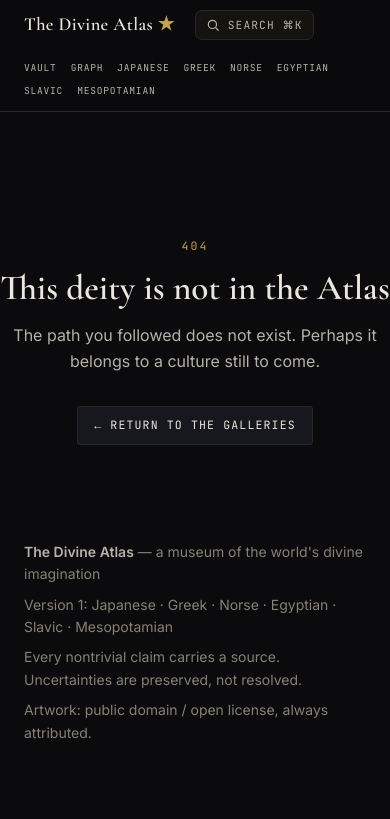
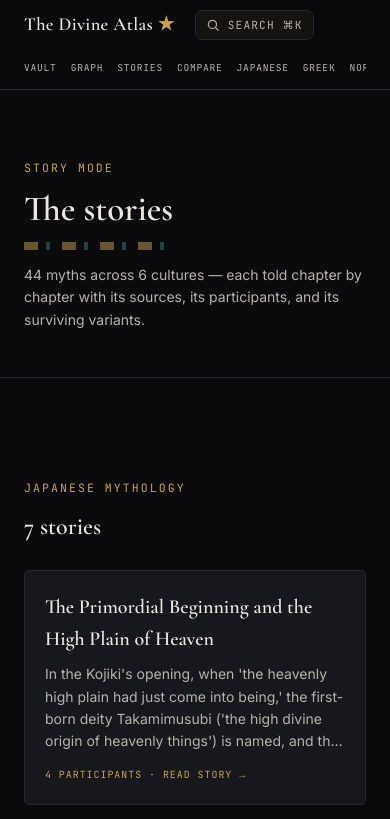
Before and after one commit to signature0/divine-atlas, a Next.js app: page /stories in a window 390 px wide. Before the commit this address had no page. Shown: the top 819 px of the page. Built offline with nearby package versions, Linux system fonts and the light colour scheme.

Commit message:
DES-003: nav per IA — add Stories + Compare, build /stories index, mobile links as scrollable strip (no orphan wrap row); Map/Timeline left out (BACKLOG)

```diff
--- a/app/components/TopNav.tsx
+++ b/app/components/TopNav.tsx
@@ -14,6 +14,9 @@ export function TopNav() {
         <div className="links">
           <Link href="/artifacts">Vault</Link>
           <Link href="/graph">Graph</Link>
+          {/* DES-003: IA primary links. Map/Timeline stay out — still BACKLOG (TASK-003/006); no dead labels. */}
+          <Link href="/stories">Stories</Link>
+          <Link href="/compare">Compare</Link>
           {active.map((c) => (
             <Link key={c.id} href={`/culture/${c.id}`}>{c.name.replace(' Mythology', '').replace('Ancient ', '').replace(' Religion', '')}</Link>
           ))}
--- a/app/globals.css
+++ b/app/globals.css
@@ -177,7 +177,9 @@ h3 { font-family: var(--font-display); font-size: 1.125rem; font-weight: 600; ma
    brand stays on row 1, links take a full-width row 2 and wrap if needed. */
 @media (max-width: 768px) {
   .topnav .inner { height: auto; min-height: 60px; padding-top: 10px; padding-bottom: 12px; }
-  .topnav .links { margin-left: 0; width: 100%; gap: 8px 14px; font-size: 0.6rem; letter-spacing: 0.08em; }
+  /* DES-003: one scrollable strip instead of a wrapping row — no orphan 2-link wrap row. */
+  .topnav .links { margin-left: 0; width: 100%; flex-wrap: nowrap; overflow-x: auto;
+    gap: 8px 14px; font-size: 0.6rem; letter-spacing: 0.08em; padding-bottom: 2px; }
   .topnav .search-btn { order: 1; padding: 7px 10px; }
 }
 
--- /dev/null
+++ b/app/stories/page.tsx
@@ -0,0 +1,58 @@
+import type { Metadata } from 'next';
+import { ALL_CULTURES, loadCulture } from '../lib/data';
+import { SourceFootnote } from '../components/SourceFootnote';
+
+export const metadata: Metadata = { title: 'The stories' };
+
+export default function StoriesPage() {
+  const cultures = ALL_CULTURES.map((c) => loadCulture(c));
+  const totalM = cultures.reduce((s, d) => s + d.myths.length, 0);
+
+  return (
+    <div>
+      <header style={{ padding: '64px 0 32px', borderBottom: '1px solid var(--line)' }}>
+        <div className="container">
+          <span className="eyebrow">Story mode</span>
+          <h1 className="display-l" style={{ marginTop: 10 }}>The stories</h1>
+          <hr className="mat-band" style={{ width: 140 }} />
+          <p className="muted small" style={{ maxWidth: 680, marginTop: 14 }}>
+            {totalM} myths across {cultures.length} cultures — each told chapter by chapter with
+            its sources, its participants, and its surviving variants.
+          </p>
+        </div>
+      </header>
+
+      {cultures.map((d) => (
+        <section key={d.culture} className="section">
+          <div className="container">
+            <span className="eyebrow">{d.meta.name}</span>
+            <h2 style={{ marginTop: 8, marginBottom: 24 }}>{d.myths.length} {d.myths.length === 1 ? 'story' : 'stories'}</h2>
+            <div className="grid-3">
+              {d.myths.map((m) => (
+                <div key={m.id} className="card" style={{ display: 'block', padding: 20 }}>
+                  <h3 style={{ fontFamily: 'var(--font-display)', fontSize: '1.25rem', marginBottom: 8 }}>
+                    <a href={`/myths/${m.id}`} style={{ color: 'var(--ink-0)', textDecoration: 'none' }}>{m.title}</a>
+                  </h3>
+                  <p className="small muted" style={{ margin: 0, display: '-webkit-box', WebkitLineClamp: 4, WebkitBoxOrient: 'vertical', overflow: 'hidden' }}>
+                    <SourceFootnote text={m.summary} sources={d.sources} />
+                  </p>
+                  <div style={{ marginTop: 12 }} className="mono">
+                    <a href={`/myths/${m.id}`} style={{ color: 'var(--accent)', fontSize: '0.62rem', letterSpacing: '0.1em', textDecoration: 'none' }}>
+                      {m.participants.length} PARTICIPANTS · READ STORY →
+                    </a>
+                  </div>
+                </div>
+              ))}
+            </div>
+          </div>
+        </section>
+      ))}
+
+      <div className="container" style={{ paddingBottom: 64 }}>
+        <div style={{ paddingTop: 32, borderTop: '1px solid var(--line)' }}>
+          <a href="/" className="btn">← All galleries</a>
+        </div>
+      </div>
+    </div>
+  );
+}
```
Also changed, not shown: issues/DES-003.md (+3 -2 lines).
